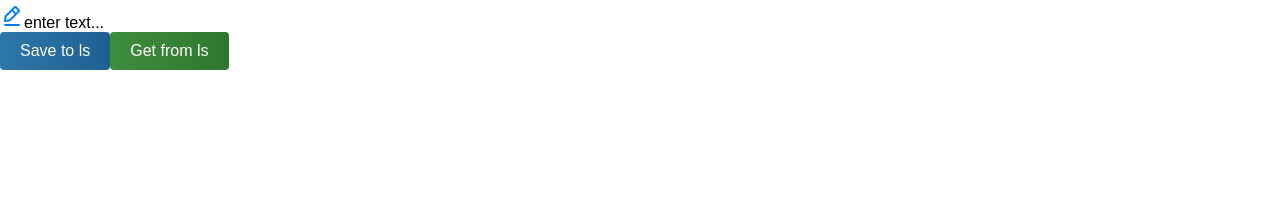
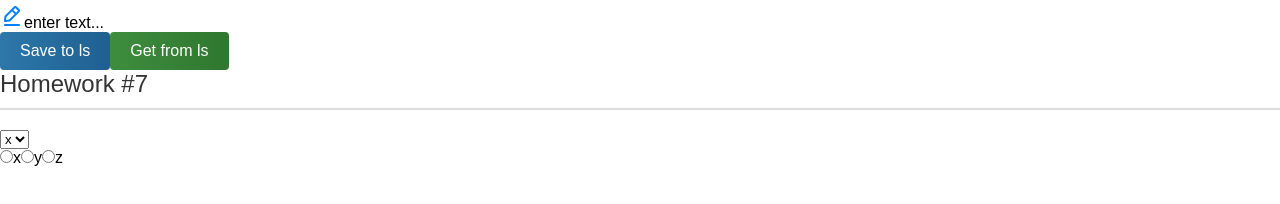
Before and after one commit to alexjava92/hws2, a React (Create React App) app: page /#/junior in a window 1280 px wide. Shown: the part 176-380 px from the top of the page. Built offline with nearby package versions, Linux system fonts and the light colour scheme.

Commit message:
sprint2 HW 07

```diff
--- a/src/s2-homeworks/hw05/pages/Junior.tsx
+++ b/src/s2-homeworks/hw05/pages/Junior.tsx
@@ -1,5 +1,6 @@
 import React from 'react'
 import HW6 from "../../hw06/HW6";
+import HW7 from "../../hw07/HW7";
 // import HW6 from '../../hw06/HW6'
 // import HW7 from '../../hw07/HW7'
 // import HW8 from '../../hw08/HW8'
@@ -9,7 +10,7 @@ function Junior() {
     return (
         <div id={'hw5-page-junior'}>
             <HW6 />
-            {/*<HW7 />*/}
+            <HW7 />
             {/*<HW8 />*/}
             {/*<HW9 />*/}
         </div>
--- a/src/s2-homeworks/hw07/common/c5-SuperSelect/SuperSelect.tsx
+++ b/src/s2-homeworks/hw07/common/c5-SuperSelect/SuperSelect.tsx
@@ -28,15 +28,25 @@ const SuperSelect: React.FC<SuperSelectPropsType> = ({
                   id={'hw7-option-' + o.id}
                   className={s.option}
                   key={o.id}
-                  value={o.id}
+
               >
                   {o.value}
+
               </option>
           ))
         : [] // map options with key
 
     const onChangeCallback = (e: ChangeEvent<HTMLSelectElement>) => {
         // делают студенты
+        // Мы ожидаем, что `options` это массив объектов с `id` и `value`
+        const selectedOptionId = e.target.value; // Получаем `value` выбранной опции
+        const selectedOption = options?.find(o => o.value === selectedOptionId); // Ищем объект опции по `id`
+
+        // Проверяем, существует ли `onChangeOption` и вызываем ее с `value` выбранной опции
+        if (onChangeOption && selectedOption) {
+            onChangeOption(selectedOption.value);
+        }
+
     }
 
     const finalSelectClassName = s.select + (className ? ' ' + className : '')
--- a/src/s2-homeworks/hw07/common/c6-SuperRadio/SuperRadio.tsx
+++ b/src/s2-homeworks/hw07/common/c6-SuperRadio/SuperRadio.tsx
@@ -36,6 +36,14 @@ const SuperRadio: React.FC<SuperRadioPropsType> = ({
 }) => {
     const onChangeCallback = (e: ChangeEvent<HTMLInputElement>) => {
         // делают студенты
+        // `value` радиокнопки должно соответствовать `value` опции, а не `id`
+        const selectedOptionValue = e.target.value; // Получаем `value` выбранной опции
+        const selectedOption = options?.find(o => o.value === selectedOptionValue); // Ищем объект опции по `value`
+
+        // Проверяем, существует ли `onChangeOption` и вызываем ее с `value` выбранной опции
+        if (onChangeOption && selectedOption) {
+            onChangeOption(selectedOption.value);
+        }
     }
 
     const finalRadioClassName = s.radio + (className ? ' ' + className : '')
@@ -49,6 +57,9 @@ const SuperRadio: React.FC<SuperRadioPropsType> = ({
                       className={finalRadioClassName}
                       type={'radio'}
                       // name, checked, value делают студенты
+                      name={name} // устанавливаем имя группы радиокнопок
+                      value={o.value} // значение радиокнопки
+                      checked={value === o.value}
 
                       onChange={onChangeCallback}
                       {...restProps}
```
